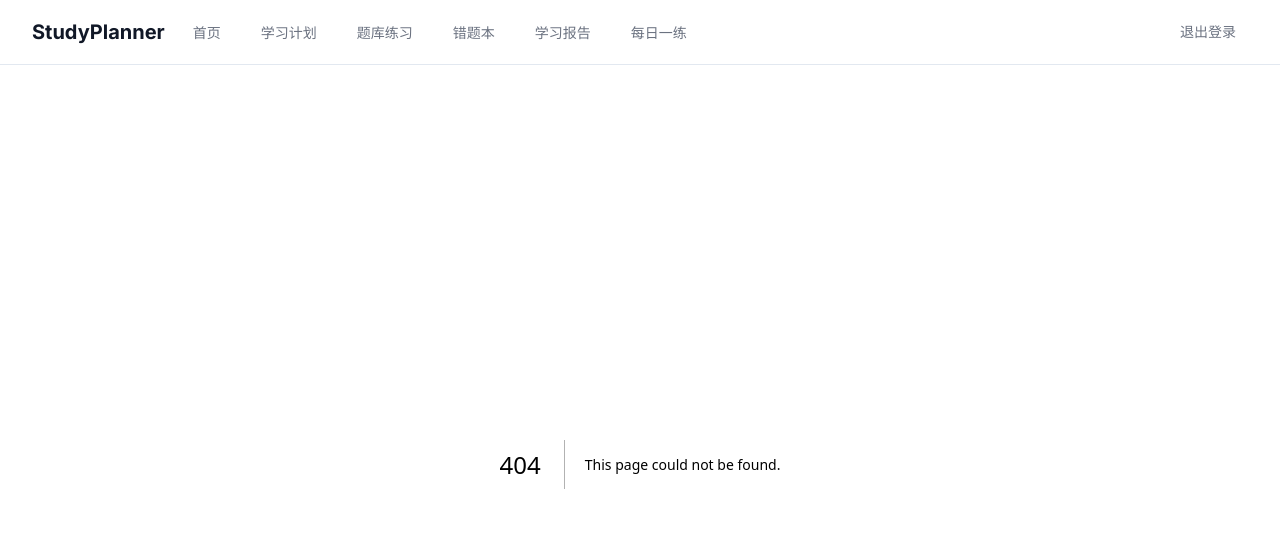
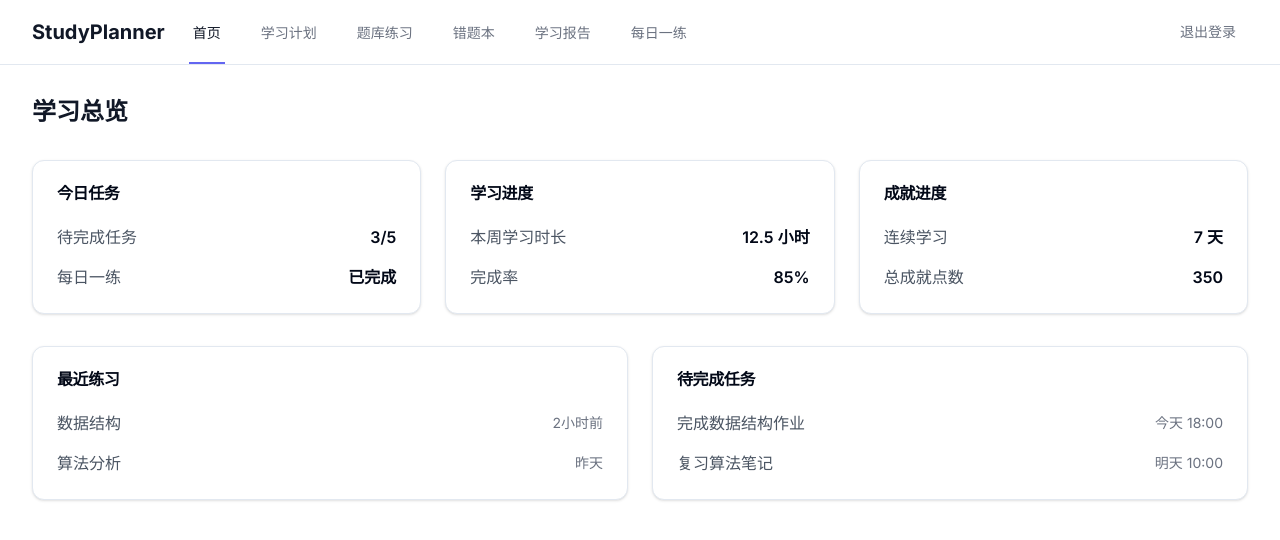
Before and after one commit to will190A/StudyPlanner, a Next.js app: page /home in a window 1280 px wide. Before the commit this address had no page. Shown: the top 540 px of the page. Built offline with nearby package versions, Linux system fonts and the light colour scheme; no server answers; the database is empty; sample sign-in values are in the browser's storage.

Commit message:
修改登录之后跳转到首页

```diff
--- /dev/null
+++ b/src/app/(auth)/home/page.tsx
@@ -0,0 +1,112 @@
+import { redirect } from 'next/navigation'
+import { getServerSession } from 'next-auth'
+import { authOptions } from '@/lib/auth'
+import { Card, CardContent, CardHeader, CardTitle } from '@/components/ui/card'
+
+export default async function Home() {
+  const session = await getServerSession(authOptions)
+
+  if (!session) {
+    redirect('/login')
+  }
+
+  return (
+    <div className="max-w-7xl mx-auto px-4 sm:px-6 lg:px-8 py-8">
+      <h1 className="text-2xl font-bold text-gray-900 mb-8">学习总览</h1>
+
+      <div className="grid grid-cols-1 md:grid-cols-3 gap-6 mb-8">
+        <Card>
+          <CardHeader>
+            <CardTitle>今日任务</CardTitle>
+          </CardHeader>
+          <CardContent>
+            <div className="space-y-4">
+              <div className="flex items-center justify-between">
+                <span className="text-gray-600">待完成任务</span>
+                <span className="font-semibold">3/5</span>
+              </div>
+              <div className="flex items-center justify-between">
+                <span className="text-gray-600">每日一练</span>
+                <span className="font-semibold">已完成</span>
+              </div>
+            </div>
+          </CardContent>
+        </Card>
+
+        <Card>
+          <CardHeader>
+            <CardTitle>学习进度</CardTitle>
+          </CardHeader>
+          <CardContent>
+            <div className="space-y-4">
+              <div className="flex items-center justify-between">
+                <span className="text-gray-600">本周学习时长</span>
+                <span className="font-semibold">12.5 小时</span>
+              </div>
+              <div className="flex items-center justify-between">
+                <span className="text-gray-600">完成率</span>
+                <span className="font-semibold">85%</span>
+              </div>
+            </div>
+          </CardContent>
+        </Card>
+
+        <Card>
+          <CardHeader>
+            <CardTitle>成就进度</CardTitle>
+          </CardHeader>
+          <CardContent>
+            <div className="space-y-4">
+              <div className="flex items-center justify-between">
+                <span className="text-gray-600">连续学习</span>
+                <span className="font-semibold">7 天</span>
+              </div>
+              <div className="flex items-center justify-between">
+                <span className="text-gray-600">总成就点数</span>
+                <span className="font-semibold">350</span>
+              </div>
+            </div>
+          </CardContent>
+        </Card>
+      </div>
+
+      <div className="grid grid-cols-1 md:grid-cols-2 gap-6">
+        <Card>
+          <CardHeader>
+            <CardTitle>最近练习</CardTitle>
+          </CardHeader>
+          <CardContent>
+            <div className="space-y-4">
+              <div className="flex items-center justify-between">
+                <span className="text-gray-600">数据结构</span>
+                <span className="text-sm text-gray-500">2小时前</span>
+              </div>
+              <div className="flex items-center justify-between">
+                <span className="text-gray-600">算法分析</span>
+                <span className="text-sm text-gray-500">昨天</span>
+              </div>
+            </div>
+          </CardContent>
+        </Card>
+
+        <Card>
+          <CardHeader>
+            <CardTitle>待完成任务</CardTitle>
+          </CardHeader>
+          <CardContent>
+            <div className="space-y-4">
+              <div className="flex items-center justify-between">
+                <span className="text-gray-600">完成数据结构作业</span>
+                <span className="text-sm text-gray-500">今天 18:00</span>
+              </div>
+              <div className="flex items-center justify-between">
+                <span className="text-gray-600">复习算法笔记</span>
+                <span className="text-sm text-gray-500">明天 10:00</span>
+              </div>
+            </div>
+          </CardContent>
+        </Card>
+      </div>
+    </div>
+  )
+}
--- a/src/app/login/page.tsx
+++ b/src/app/login/page.tsx
@@ -41,7 +41,7 @@ export default function LoginPage() {
       }
 
       login(data)
-      router.push('/plans')
+      router.push('/dashboard')
     } catch (error) {
       setError('登录失败，请稍后重试')
     } finally {
--- a/src/components/navbar.tsx
+++ b/src/components/navbar.tsx
@@ -8,7 +8,7 @@ const Navbar = () => {
   const pathname = usePathname()
 
   const navItems = [
-    { name: '首页', href: '/dashboard' },
+    { name: '首页', href: '/home' },
     { name: '学习计划', href: '/plans' },
     { name: '题库练习', href: '/practice' },
     { name: '错题本', href: '/mistakes' },
@@ -22,7 +22,7 @@ const Navbar = () => {
         <div className="flex justify-between h-16">
           <div className="flex">
             <div className="flex-shrink-0 flex items-center">
-              <Link href="/dashboard" className="text-xl font-bold text-gray-900">
+              <Link href="/home" className="text-xl font-bold text-gray-900">
                 StudyPlanner
               </Link>
             </div>
```
